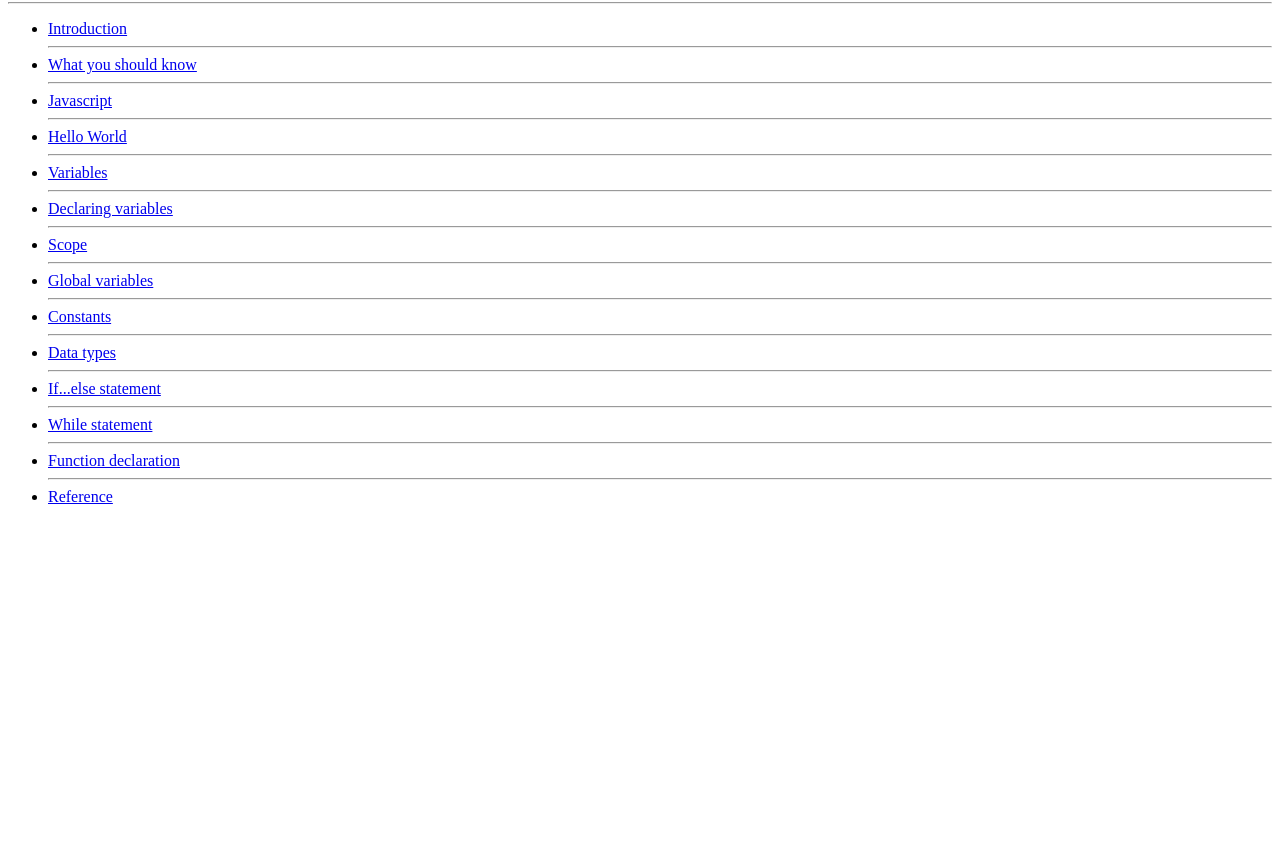
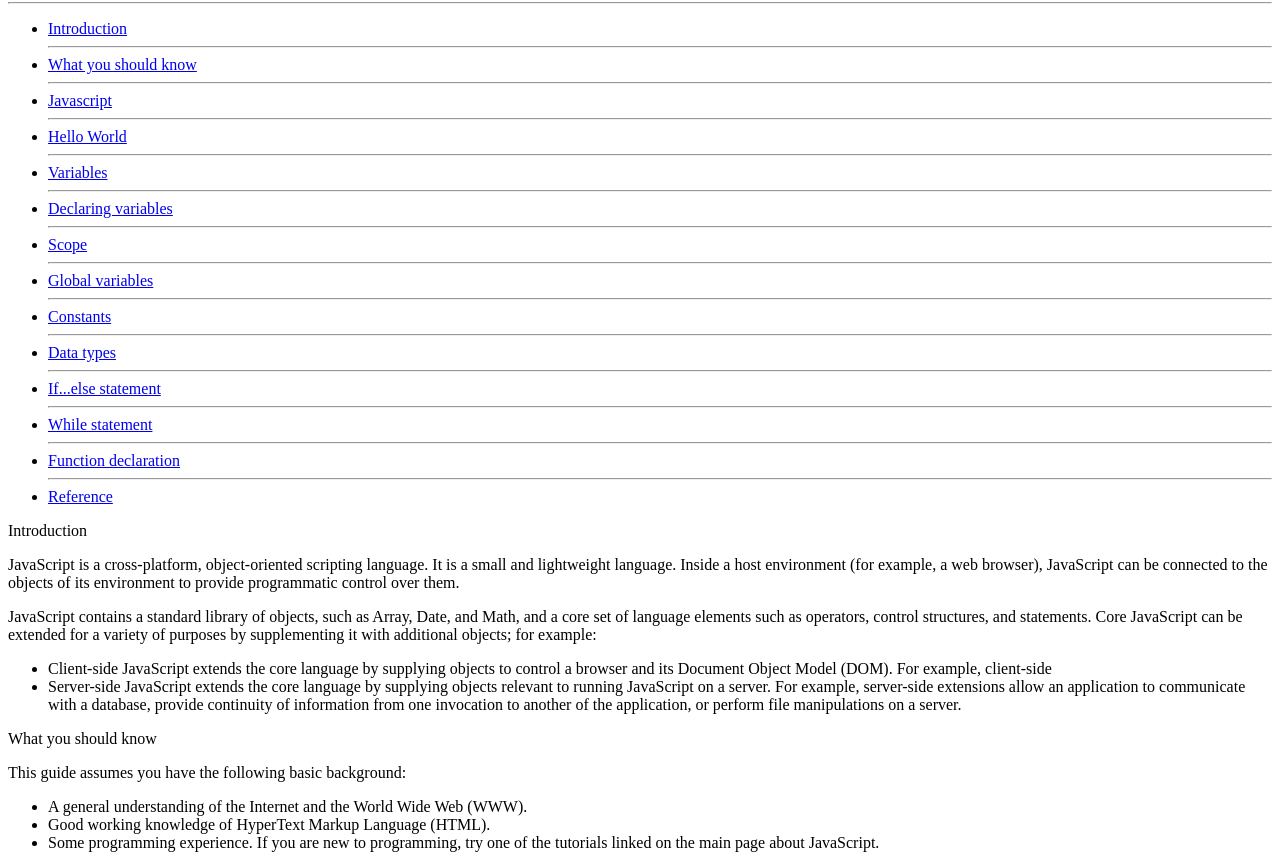
Before and after one commit to justaway1/JS-Technical-Documentation-Page, a plain HTML site: page index.html in a window 1280 px wide. Shown: the part 65-933 px from the top of the page. Before the commit the page ends 800 px from the top, so only its background shows below. Drawn offline with Linux system fonts and the light colour scheme.

Commit message:
First 2 Sections are Done

```diff
--- a/index.html
+++ b/index.html
@@ -42,3 +42,24 @@
           <li><a clas='nav-link' href='#Reference'>Reference</a></li>
         </ul>
      </nav>
+     <main id='main-doc'>
+        <section class='main-section' id='Introduction'>
+          <header id='Introduction'>Introduction</header>
+             <p>JavaScript is a cross-platform, object-oriented scripting language. It is a small and lightweight language. Inside a host environment (for example, a web browser), JavaScript can be connected to the objects of its environment to provide programmatic control over them.</p>
+
+   <p>JavaScript contains a standard library of objects, such as Array, Date, and Math, and a core set of language elements such as operators, control structures, and statements. Core JavaScript can be extended for a variety of purposes by supplementing it with additional objects; for example:</p>
+   <ul>
+     <li>Client-side JavaScript extends the core language by supplying objects to control a browser and its Document Object Model (DOM). For example, client-side</li>
+     <li>Server-side JavaScript extends the core language by supplying objects relevant to running JavaScript on a server. For example, server-side extensions allow an application to communicate with a database, provide continuity of information from one invocation to another of the application, or perform file manipulations on a server.</li>
+   </ul>
+        </section>
+
+        <section class='main-section' id='What_you_should_know'>
+           <header id='What_you_should_know'>What you should know</header>
+           <p>This guide assumes you have the following basic background:</p>
+           <ul>
+             <li>A general understanding of the Internet and the World Wide Web (WWW).</li>
+             <li>Good working knowledge of HyperText Markup Language (HTML).</li>
+             <li>Some programming experience. If you are new to programming, try one of the tutorials linked on the main page about JavaScript.</li>
+           </ul>
+        </section>
```
